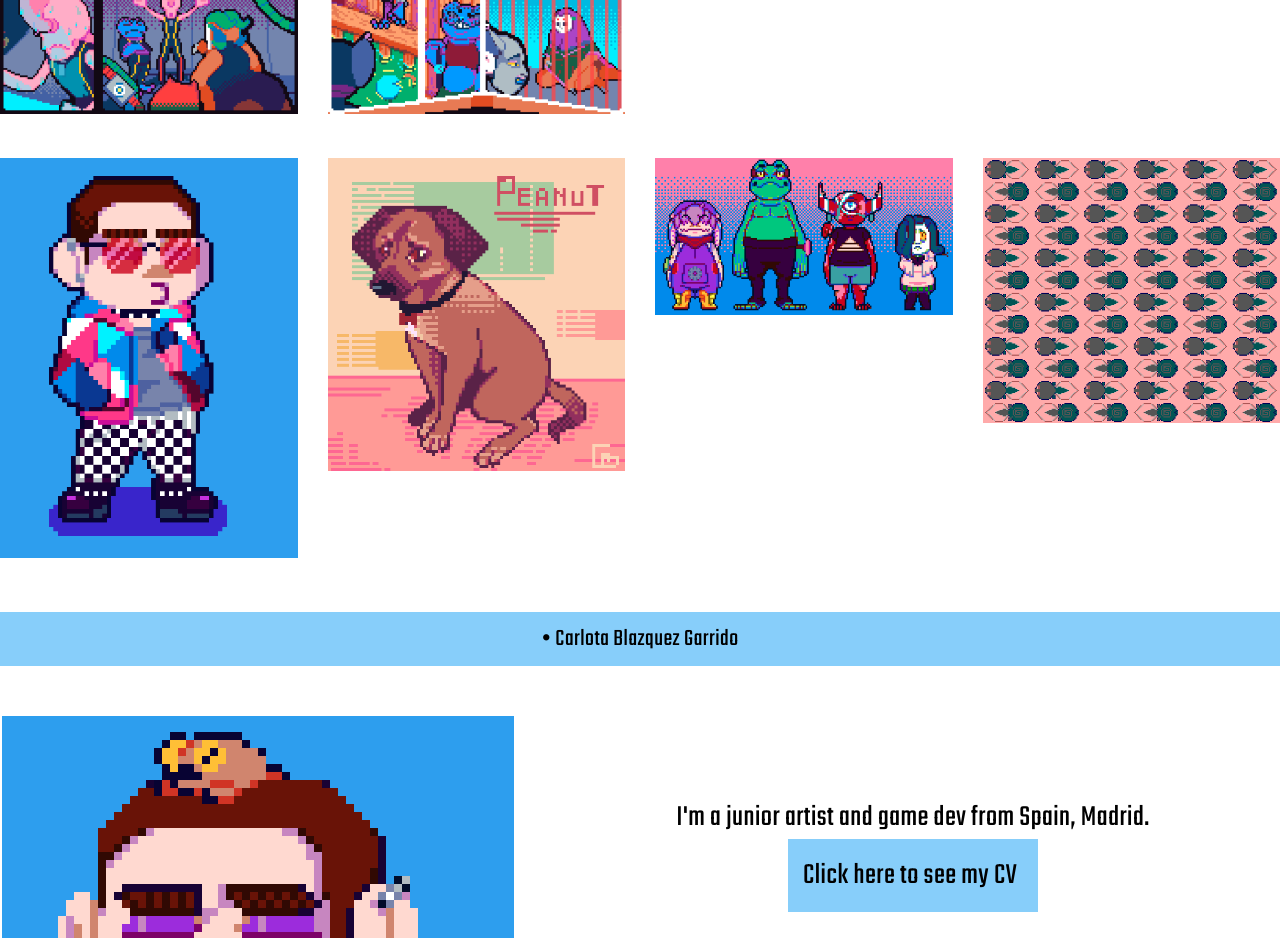
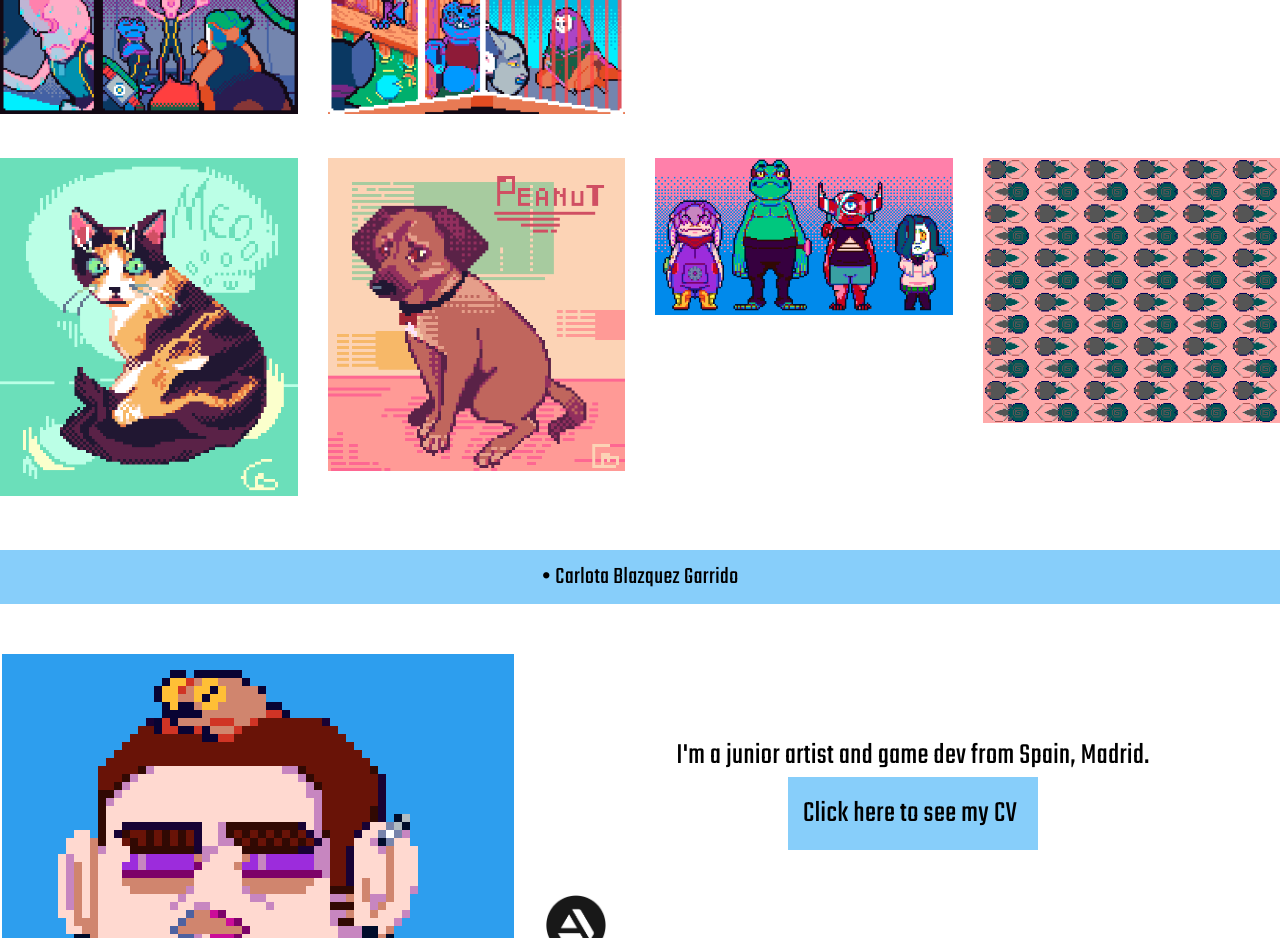
Before and after one commit to TheKreat0r/TheKreat0r, a plain HTML site: page index.html in a window 1280 px wide. Shown: the part 1120-2058 px from the top of the page. Drawn offline with nearby package versions, Linux system fonts and the light colour scheme; a web font is replaced by a local one.

Commit message:
Add files via upload

```diff
--- a/index.html
+++ b/index.html
@@ -115,8 +115,8 @@
 					</a>
 				</div>
 				<div class="col-12 col-sm-6 col-md-3 text-center">
-					<a data-fancybox="gallery" href="./img/Pixelart/11.png">
-						<img class="img-fluid" src="./img/Pixelart/11.png" />
+					<a data-fancybox="gallery" href="./img/Pixelart/8.png">
+						<img class="img-fluid" src="./img/Pixelart/8.png" />
 					</a>
 				</div>
 				<div class="col-12 col-sm-6 col-md-3 text-center">
```
